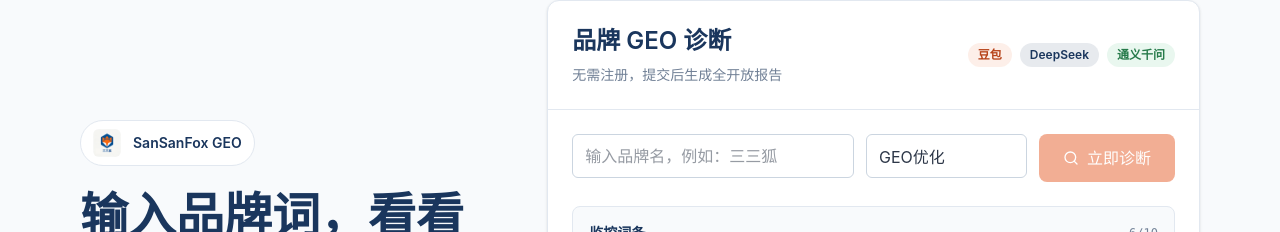
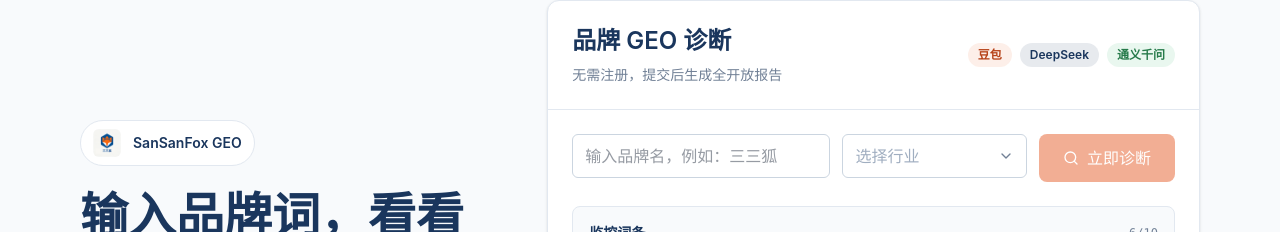
Before and after one commit to 2584894611-debug/sansanfox-geo, a Next.js app: page / in a window 1280 px wide. Shown: the part 111-343 px from the top of the page. Built offline with nearby package versions, Linux system fonts and the light colour scheme.

Commit message:
feat: add industry dropdown with 16 categories and sub-categories

```diff
--- a/components/brand-diagnosis-form.tsx
+++ b/components/brand-diagnosis-form.tsx
@@ -2,27 +2,35 @@
 
 import { FormEvent, useMemo, useState } from "react";
 import { useRouter } from "next/navigation";
-import { Loader2, Plus, Search, Trash2 } from "lucide-react";
+import { Loader2, Plus, Search, Trash2, ChevronDown } from "lucide-react";
 import { Button } from "@/components/ui/button";
 import { Input } from "@/components/ui/input";
 import { Card, CardContent, CardHeader, CardTitle } from "@/components/ui/card";
 import { Badge } from "@/components/ui/badge";
 import { generateMonitoringQuestions } from "@/lib/diagnosis/questions";
+import { industries } from "@/lib/industry-data";
 
 export function BrandDiagnosisForm() {
   const router = useRouter();
   const [brandName, setBrandName] = useState("");
-  const [industry, setIndustry] = useState("GEO优化");
+  const [selectedIndustry, setSelectedIndustry] = useState("");
+  const [selectedSubIndustry, setSelectedSubIndustry] = useState("");
+  const [industryOpen, setIndustryOpen] = useState(false);
+  const [subIndustryOpen, setSubIndustryOpen] = useState(false);
   const [manualQuestions, setManualQuestions] = useState<string[]>([]);
   const [newQuestion, setNewQuestion] = useState("");
   const [error, setError] = useState("");
   const [loading, setLoading] = useState(false);
 
+  const currentIndustry = industries.find((i) => i.name === selectedIndustry);
+  const subIndustries = currentIndustry?.children ?? [];
+  const displayIndustry = selectedSubIndustry || selectedIndustry || "GEO优化";
+
   const generatedQuestions = useMemo(
-    () => generateMonitoringQuestions(brandName || "你的品牌", industry || "GEO优化"),
-    [brandName, industry]
+    () => generateMonitoringQuestions(brandName || "你的品牌", displayIndustry),
+    [brandName, displayIndustry]
   );
-  const activeQuestions = [...manualQuestions, ...generatedQuestions.map((question) => question.text)].slice(0, 10);
+  const activeQuestions = [...manualQuestions, ...generatedQuestions.map((q) => q.text)].slice(0, 10);
 
   function addQuestion() {
     const value = newQuestion.trim();
@@ -35,21 +43,14 @@ export function BrandDiagnosisForm() {
     event.preventDefault();
     setError("");
     setLoading(true);
-
     try {
       const response = await fetch("/api/diagnose", {
         method: "POST",
         headers: { "Content-Type": "application/json" },
-        body: JSON.stringify({
-          brandName,
-          industry,
-          questions: manualQuestions
-        })
+        body: JSON.stringify({ brandName, industry: displayIndustry, questions: manualQuestions })
       });
       const data = await response.json();
-      if (!response.ok) {
-        throw new Error(data.message || "诊断启动失败");
-      }
+      if (!response.ok) throw new Error(data.message || "诊断启动失败");
       router.push(`/report/${data.taskId}`);
     } catch (submitError) {
       setError(submitError instanceof Error ? submitError.message : "诊断启动失败");
@@ -75,20 +76,71 @@ export function BrandDiagnosisForm() {
       </CardHeader>
       <CardContent className="pt-6">
         <form onSubmit={handleSubmit} className="space-y-6">
-          <div className="grid gap-3 md:grid-cols-[1.4fr_0.8fr_auto]">
+          <div className="grid gap-3 md:grid-cols-[1.4fr_1fr_auto]">
             <Input
               value={brandName}
-              onChange={(event) => setBrandName(event.target.value)}
+              onChange={(e) => setBrandName(e.target.value)}
               placeholder="输入品牌名，例如：三三狐"
               maxLength={60}
               required
             />
-            <Input
-              value={industry}
-              onChange={(event) => setIndustry(event.target.value)}
-              placeholder="行业，例如：GEO优化"
-              maxLength={40}
-            />
+            <div className="flex gap-2">
+              <div className="relative flex-1">
+                <button
+                  type="button"
+                  onClick={() => { setIndustryOpen(!industryOpen); setSubIndustryOpen(false); }}
+                  className="flex h-11 w-full items-center justify-between rounded-[6px] border border-[#CBD5E0] bg-white px-3 py-2 text-sm outline-none transition focus:border-[#E65F2B] focus:ring-2 focus:ring-[#E65F2B]/15"
+                >
+                  <span className={selectedIndustry ? "text-[#2D3748]" : "text-[#A0AEC0]"}>
+                    {selectedIndustry || "选择行业"}
+                  </span>
+                  <ChevronDown className="h-4 w-4 text-[#718096]" />
+                </button>
+                {industryOpen && (
+                  <div className="absolute z-20 mt-1 max-h-64 w-full overflow-y-auto rounded-lg border border-[#E2E8F0] bg-white shadow-lg">
+                    {industries.map((ind) => (
+                      <button
+                        key={ind.name}
+                        type="button"
+                        className={`w-full px-3 py-2 text-left text-sm hover:bg-[#FFF5EB] transition ${selectedIndustry === ind.name ? "bg-[#FFF5EB] font-semibold text-[#E65F2B]" : "text-[#2D3748]"}`}
+                        onClick={() => { setSelectedIndustry(ind.name); setSelectedSubIndustry(""); setIndustryOpen(false); setSubIndustryOpen(true); }}
+                      >
+                        {ind.name}
+                      </button>
+                    ))}
+                  </div>
+                )}
+              </div>
+              {subIndustries.length > 0 && (
+                <div className="relative flex-1">
+                  <button
+                    type="button"
+                    onClick={() => setSubIndustryOpen(!subIndustryOpen)}
+                    className="flex h-11 w-full items-center justify-between rounded-[6px] border border-[#E65F2B]/40 bg-[#FFF5EB] px-3 py-2 text-sm outline-none transition focus:border-[#E65F2B] focus:ring-2 focus:ring-[#E65F2B]/15"
+                  >
+                    <span className={selectedSubIndustry ? "text-[#2D3748]" : "text-[#A0AEC0]"}>
+                      {selectedSubIndustry || "选择子类"}
+                    </span>
+                    <ChevronDown className="h-4 w-4 text-[#718096]" />
+                  </button>
+                  {subIndustryOpen && (
+                    <div className="absolute z-20 mt-1 max-h-48 w-full overflow-y-auto rounded-lg border border-[#E2E8F0] bg-white shadow-lg">
+                      <button type="button" className="w-full px-3 py-2 text-left text-sm text-[#718096] hover:bg-[#EDF2F7]" onClick={() => { setSelectedSubIndustry(""); setSubIndustryOpen(false); }}>不选择子类</button>
+                      {subIndustries.map((sub) => (
+                        <button
+                          key={sub}
+                          type="button"
+                          className={`w-full px-3 py-2 text-left text-sm hover:bg-[#FFF5EB] transition ${selectedSubIndustry === sub ? "bg-[#FFF5EB] font-semibold text-[#E65F2B]" : "text-[#2D3748]"}`}
+                          onClick={() => { setSelectedSubIndustry(sub); setSubIndustryOpen(false); }}
+                        >
+                          {sub}
+                        </button>
+                      ))}
+                    </div>
+                  )}
+                </div>
+              )}
+            </div>
             <Button type="submit" size="lg" disabled={loading || !brandName.trim()}>
               {loading ? <Loader2 className="h-4 w-4 animate-spin" /> : <Search className="h-4 w-4" />}
               立即诊断
@@ -101,40 +153,20 @@ export function BrandDiagnosisForm() {
               <span className="font-mono text-xs text-[#718096]">{activeQuestions.length}/10</span>
             </div>
             <div className="mb-3 grid gap-2 md:grid-cols-[1fr_auto]">
-              <Input
-                value={newQuestion}
-                onChange={(event) => setNewQuestion(event.target.value)}
-                placeholder="手动添加一个诊断问题"
-                maxLength={120}
-              />
-              <Button type="button" variant="outline" onClick={addQuestion}>
-                <Plus className="h-4 w-4" />
-                添加
-              </Button>
+              <Input value={newQuestion} onChange={(e) => setNewQuestion(e.target.value)} placeholder="手动添加一个诊断问题" maxLength={120} />
+              <Button type="button" variant="outline" onClick={addQuestion}><Plus className="h-4 w-4" />添加</Button>
             </div>
             <div className="grid gap-2">
               {activeQuestions.map((question, index) => {
                 const isManual = manualQuestions.includes(question);
                 return (
-                  <div
-                    key={`${question}-${index}`}
-                    className="flex items-center justify-between gap-3 rounded-md border border-[#E2E8F0] bg-white px-3 py-2 text-sm"
-                  >
+                  <div key={`${question}-${index}`} className="flex items-center justify-between gap-3 rounded-md border border-[#E2E8F0] bg-white px-3 py-2 text-sm">
                     <span className="min-w-0 flex-1 truncate text-[#2D3748]">{question}</span>
                     <div className="flex items-center gap-2">
                       <Badge variant={isManual ? "orange" : "default"}>{isManual ? "手动" : "AI"}</Badge>
-                      {isManual ? (
-                        <button
-                          type="button"
-                          className="rounded p-1 text-[#718096] hover:bg-[#EDF2F7] hover:text-[#1A365D]"
-                          onClick={() =>
-                            setManualQuestions((current) => current.filter((item) => item !== question))
-                          }
-                          aria-label="删除词条"
-                        >
-                          <Trash2 className="h-4 w-4" />
-                        </button>
-                      ) : null}
+                      {isManual && (
+                        <button type="button" className="rounded p-1 text-[#718096] hover:bg-[#EDF2F7] hover:text-[#1A365D]" onClick={() => setManualQuestions((c) => c.filter((item) => item !== question))} aria-label="删除词条"><Trash2 className="h-4 w-4" /></button>
+                      )}
                     </div>
                   </div>
                 );
@@ -142,7 +174,7 @@ export function BrandDiagnosisForm() {
             </div>
           </div>
 
-          {error ? <p className="text-sm font-medium text-[#B83232]">{error}</p> : null}
+          {error && <p className="text-sm font-medium text-[#B83232]">{error}</p>}
         </form>
       </CardContent>
     </Card>
--- /dev/null
+++ b/lib/industry-data.ts
@@ -0,0 +1,18 @@
+export const industries = [
+  { name: "餐饮美食", children: ["中餐", "火锅", "烧烤", "茶饮咖啡", "快餐", "烘焙甜品", "小吃", "其他餐饮"] },
+  { name: "商场", children: ["购物中心", "百货商场", "奥特莱斯", "商业街"] },
+  { name: "零售百货", children: ["服饰鞋包", "珠宝首饰", "数码家电", "家居用品", "商超便利"] },
+  { name: "本地生活服务", children: ["家政", "婚庆", "宠物", "维修", "摄影", "其他生活服务"] },
+  { name: "文旅休闲", children: ["景区", "酒店民宿", "旅行社", "文娱演出", "体育健身", "其他休闲"] },
+  { name: "快消品", children: ["食品饮料", "日化美妆", "母婴", "其他快消"] },
+  { name: "互联网服务", children: ["电商", "游戏", "社交", "工具", "其他互联网"] },
+  { name: "传媒广告", children: ["媒体", "公关", "广告代理", "内容创作", "其他传媒"] },
+  { name: "房地产及家居", children: ["开发商", "中介", "装修", "建材", "其他房产家居"] },
+  { name: "教育培训", children: ["K12", "职业教育", "语言培训", "艺术培训", "其他教育"] },
+  { name: "医疗健康", children: ["医院", "诊所", "医药", "器械", "其他医疗"] },
+  { name: "金融服务", children: ["银行", "保险", "证券", "支付", "其他金融"] },
+  { name: "汽车交通", children: ["整车", "零部件", "出行服务", "其他汽车"] },
+  { name: "工业制造", children: ["装备制造", "电子制造", "材料", "其他工业"] },
+  { name: "能源化工", children: ["石油", "电力", "新能源", "化工", "其他能源"] },
+  { name: "政务及公共事业", children: ["政府部门", "公共服务", "其他政务"] },
+];
```
